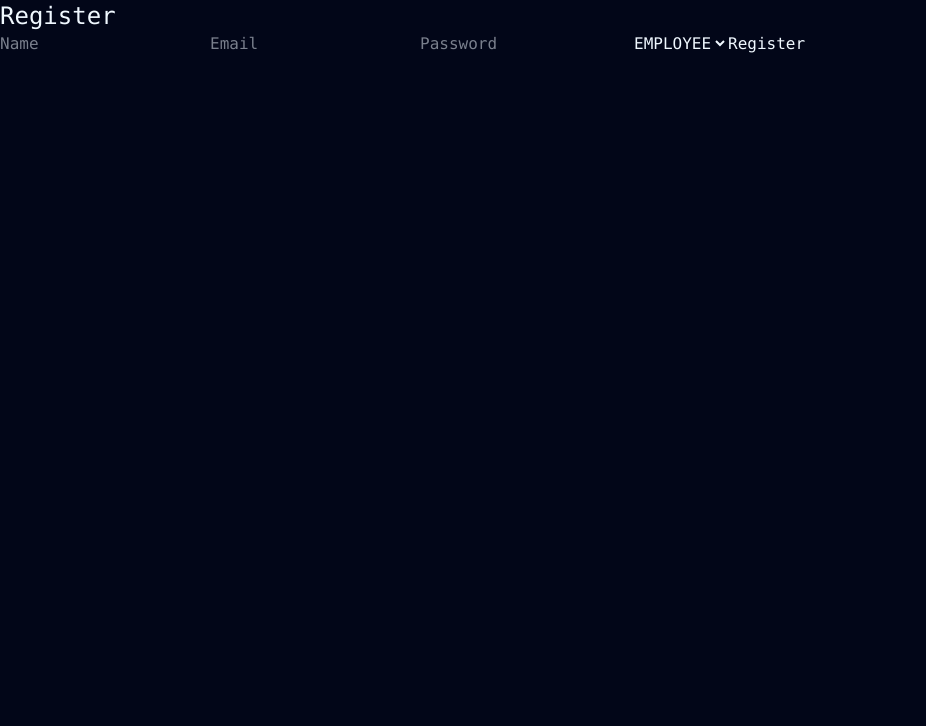
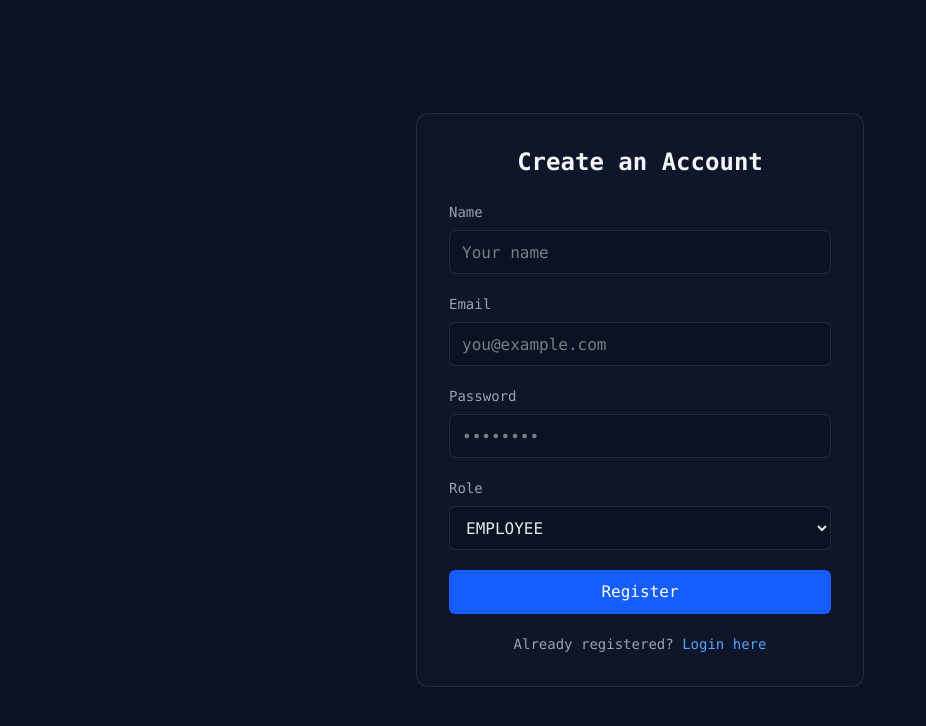
Before and after one commit to NIDHARSAN-V/EmployeeSLR, a Next.js app in the folder frontend/: page /register in a window 1280 px wide. Shown: the top 726 px of the page, without its empty margins (0-926 px from the left). Built offline with nearby package versions, Linux system fonts and the light colour scheme; no server answers.

Commit message:
feature/login styles

```diff
--- a/frontend/src/app/login/page.tsx
+++ b/frontend/src/app/login/page.tsx
@@ -2,38 +2,71 @@
 
 import { useEffect, useState } from "react";
 import { useAuth } from "@/context/AuthContext";
-import { useRouter } from "next/dist/client/components/navigation";
+import { useRouter } from "next/navigation";
 
 export default function LoginPage() {
-  const { login } = useAuth();
+  const { login, user } = useAuth();
   const [form, setForm] = useState({ email: "", password: "" });
- const router = useRouter();
-  const {user } = useAuth();
+  const router = useRouter();
+
+  useEffect(() => {
+    if (user) router.push("/dashboard");
+  }, [router, user]);
+
+  return (
+    <div className="min-h-screen flex items-center justify-center bg-[#0B1221] px-4">
+      <div className="w-full max-w-md bg-[#0F162A] border border-white/10 rounded-xl p-8">
+
+        <h2 className="text-2xl font-semibold text-gray-100 mb-6 text-center">
+          Sign in to your account
+        </h2>
+
+        <div className="space-y-5">
+
+          <div className="flex flex-col space-y-2">
+            <label className="text-sm text-gray-400">Email</label>
+            <input
+              type="email"
+              placeholder="you@example.com"
+              onChange={(e) => setForm({ ...form, email: e.target.value })}
+              className="w-full h-11 px-3 rounded-md bg-[#0B1221] border border-white/10 text-gray-200
+                         focus:border-blue-500 focus:ring-1 focus:ring-blue-500 outline-none"
+            />
+          </div>
+
+          <div className="flex flex-col space-y-2">
+            <label className="text-sm text-gray-400">Password</label>
+            <input
+              type="password"
+              placeholder="••••••••"
+              onChange={(e) => setForm({ ...form, password: e.target.value })}
+              className="w-full h-11 px-3 rounded-md bg-[#0B1221] border border-white/10 text-gray-200
+                         focus:border-blue-500 focus:ring-1 focus:ring-blue-500 outline-none"
+            />
+          </div>
+
+          <button
+            onClick={() => login(form)}
+            className="w-full h-11 rounded-md bg-blue-600 text-white font-medium
+                       hover:bg-blue-500 transition-colors"
+          >
+            Sign In
+          </button>
 
 
-     useEffect(() => {
-         if (user){
-       router.push("/dashboard");
-         }
-     }, [user]);
+          <p className="text-center text-sm text-gray-400 mt-4">
+            New user?{" "}
+            <span
+              onClick={() => router.push("/register")}
+              className="text-blue-400 hover:text-blue-300 cursor-pointer"
+            >
+              Create an account
+            </span>
+          </p>
 
+        </div>
 
-  return (
-    <div>
-      <h2>Login</h2>
-
-      <input
-        placeholder="Email"
-        onChange={(e) => setForm({ ...form, email: e.target.value })}
-      />
-
-      <input
-        type="password"
-        placeholder="Password"
-        onChange={(e) => setForm({ ...form, password: e.target.value })}
-      />
-
-      <button onClick={() => login(form)}>Login</button>
+      </div>
     </div>
   );
 }
--- a/frontend/src/app/register/page.tsx
+++ b/frontend/src/app/register/page.tsx
@@ -2,12 +2,10 @@
 
 import { useEffect, useState } from "react";
 import { useAuth } from "@/context/AuthContext";
-import { useRouter } from "next/dist/client/components/navigation";
-import router from "next/dist/shared/lib/router/router";
+import { useRouter } from "next/navigation";
 
 export default function RegisterPage() {
-  const { register } = useAuth();
-  const { user } = useAuth();
+  const { register, user } = useAuth();
   const router = useRouter();
 
   const [form, setForm] = useState({
@@ -18,26 +16,93 @@ export default function RegisterPage() {
   });
 
   useEffect(() => {
-      if (user){
-    router.push("/dashboard");
-      }
-  }, [user]);
+    if (user) router.push("/dashboard");
+  }, [router, user]);
 
   return (
-    <div>
-      <h2>Register</h2>
+    <div className="min-h-screen flex items-center justify-center bg-[#0B1221] px-4">
 
-      <input placeholder="Name" onChange={(e) => setForm({ ...form, userName: e.target.value })} />
-      <input placeholder="Email" onChange={(e) => setForm({ ...form, email: e.target.value })} />
-      <input type="password" placeholder="Password" onChange={(e) => setForm({ ...form, password: e.target.value })} />
+      <div className="w-full max-w-md bg-[#0F162A] border border-white/10 rounded-xl p-8">
 
-      <select onChange={(e) => setForm({ ...form, role: e.target.value })}>
-        <option value="EMPLOYEE">EMPLOYEE</option>
-        <option value="RESOLVER">RESOLVER</option>
-        <option value="ADMIN">ADMIN</option>
-      </select>
+        <h2 className="text-2xl font-semibold text-gray-100 mb-6 text-center">
+          Create an Account
+        </h2>
 
-      <button onClick={() => register(form)}>Register</button>
+        <div className="space-y-5">
+
+          {/* Name */}
+          <div className="flex flex-col space-y-2">
+            <label className="text-sm text-gray-400">Name</label>
+            <input
+              type="text"
+              placeholder="Your name"
+              onChange={(e) => setForm({ ...form, userName: e.target.value })}
+              className="h-11 px-3 rounded-md bg-[#0B1221] border border-white/10 text-gray-200
+                         focus:border-blue-500 focus:ring-1 focus:ring-blue-500 outline-none"
+            />
+          </div>
+
+          {/* Email */}
+          <div className="flex flex-col space-y-2">
+            <label className="text-sm text-gray-400">Email</label>
+            <input
+              type="email"
+              placeholder="you@example.com"
+              onChange={(e) => setForm({ ...form, email: e.target.value })}
+              className="h-11 px-3 rounded-md bg-[#0B1221] border border-white/10 text-gray-200
+                         focus:border-blue-500 focus:ring-1 focus:ring-blue-500 outline-none"
+            />
+          </div>
+
+          {/* Password */}
+          <div className="flex flex-col space-y-2">
+            <label className="text-sm text-gray-400">Password</label>
+            <input
+              type="password"
+              placeholder="••••••••"
+              onChange={(e) => setForm({ ...form, password: e.target.value })}
+              className="h-11 px-3 rounded-md bg-[#0B1221] border border-white/10 text-gray-200
+                         focus:border-blue-500 focus:ring-1 focus:ring-blue-500 outline-none"
+            />
+          </div>
+
+          {/* Role */}
+          <div className="flex flex-col space-y-2">
+            <label className="text-sm text-gray-400">Role</label>
+            <select
+              onChange={(e) => setForm({ ...form, role: e.target.value })}
+              className="h-11 px-3 rounded-md bg-[#0B1221] border border-white/10 text-gray-200
+                         focus:border-blue-500 focus:ring-1 focus:ring-blue-500 outline-none"
+            >
+              <option value="EMPLOYEE">EMPLOYEE</option>
+              <option value="RESOLVER">RESOLVER</option>
+              <option value="ADMIN">ADMIN</option>
+            </select>
+          </div>
+
+          {/* Register Button */}
+          <button
+            onClick={() => register(form)}
+            className="w-full h-11 rounded-md bg-blue-600 text-white font-medium
+                       hover:bg-blue-500 transition-colors"
+          >
+            Register
+          </button>
+
+          {/* Already have an account? */}
+          <p className="text-center text-sm text-gray-400">
+            Already registered?{" "}
+            <span
+              onClick={() => router.push("/login")}
+              className="text-blue-400 hover:text-blue-300 cursor-pointer"
+            >
+              Login here
+            </span>
+          </p>
+
+        </div>
+
+      </div>
     </div>
   );
 }
```
